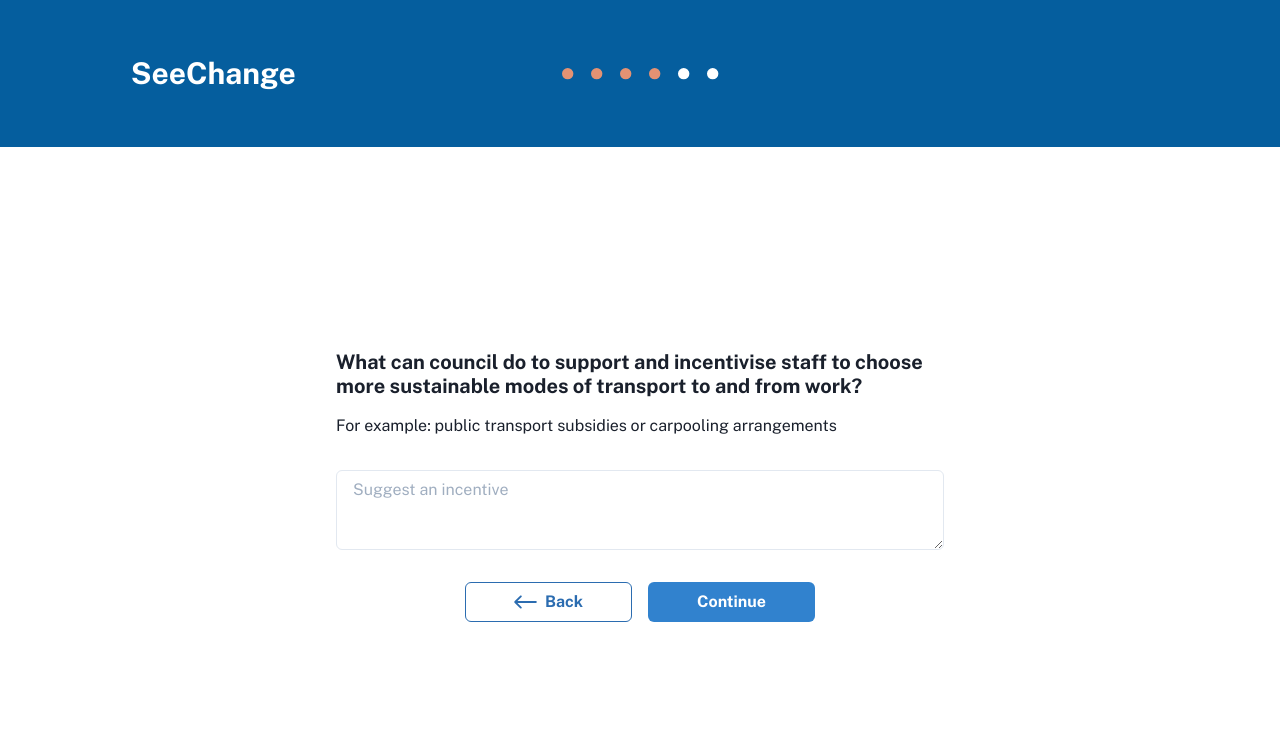
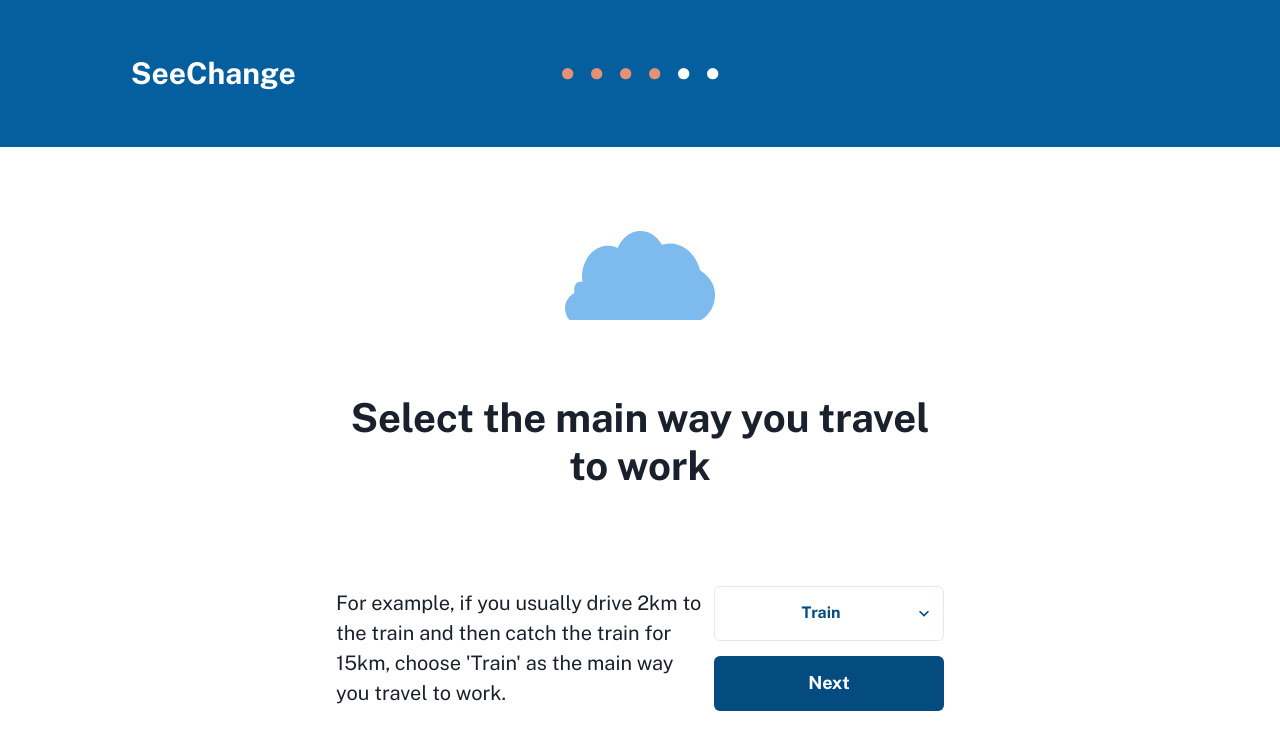
Before and after one commit to CodeforAustralia/council-emissions-calculator, a Next.js app: page /form/Question4 in a window 1280 px wide. Shown: the top 750 px of the page. Built offline with nearby package versions, Linux system fonts and the light colour scheme.

Commit message:
updated the new design for question 4

```diff
--- a/components/LinkButton/LinkButton.jsx
+++ b/components/LinkButton/LinkButton.jsx
@@ -1,17 +1,27 @@
 import Link from "next/link";
-import { Button, Text } from "@chakra-ui/react";
+import { Button, Text, Flex } from "@chakra-ui/react";
 import BackArrow from "../../public/images/back-arrow.svg";
 
-export default function LinkButton({ children, href, onClick, disabled, variant }) {
+export default function LinkButton({
+  children,
+  href,
+  onClick,
+  disabled,
+  variant,
+}) {
   return (
     <Link href={href} passHref>
       <Button
-        mt={8}
-        px="12"
-        colorScheme="blue"
         disabled={disabled}
         onClick={onClick}
-        variant={ variant || "solid" }
+        variant={variant || "solid"}
+        colorScheme="#044B7F.700"
+        size="lg"
+        fontSize="18px"
+        w="230px"
+        h="55px"
+        bg="#044B7F"
+        color="white"
       >
         {children}
       </Button>
@@ -22,15 +32,16 @@ export default function LinkButton({ children, href, onClick, disabled, variant
 export function BackButton(props) {
   return (
     <LinkButton {...props} variant="outline">
-      <BackArrow /><Text ml="0.5em">Back</Text>
+      <BackArrow />
+      <Text ml="0.5em">Back</Text>
     </LinkButton>
-  )
+  );
 }
 
 export function ContinueButton(props) {
   return (
     <LinkButton {...props}>
-      <Text>Continue</Text>
+      <Text>Next</Text>
     </LinkButton>
   );
 }
--- a/pages/form/Question4.jsx
+++ b/pages/form/Question4.jsx
@@ -1,34 +1,92 @@
 import { useState } from "react";
-import { Heading, Text, Textarea, Grid } from "@chakra-ui/react";
+
+import {
+  Heading,
+  Box,
+  Text,
+  Flex,
+  Select,
+  Stack,
+  Center,
+} from "@chakra-ui/react";
+import { modesOfTransport } from "../../utils/constants";
 import Layout from "../../components/Layout/Layout";
 import useForm from "../../components/FormProvider";
-import { BackButton, ContinueButton } from "../../components/LinkButton/LinkButton";
+import { ContinueButton } from "../../components/LinkButton/LinkButton";
 import Q4Progress from "../../public/images/progress-bar/q4-progress-dots.svg";
+import Q4Cloud from "../../public/images/clouds/cloud-q4.svg";
 
 export default function Question4() {
   const { answers, setAnswers } = useForm();
-  const [incentive, setIncentive] = useState(answers.incentive);
 
-  const saveAnswers = () => setAnswers( prev => ({...prev, incentive}) );
+  // selectedMode
+  const [selectedMode, setSelectedMode] = useState(
+    answers.mainTransportMode || ""
+  );
+
+  const saveAnswers = () =>
+    setAnswers((prev) => ({ ...prev, mainTransportMode: selectedMode }));
 
   return (
     <Layout isText={true} Progress={Q4Progress}>
-      <Heading as="h1" size="md" mt={6}>
-        What can council do to support and incentivise staff to choose more sustainable modes of transport to and from work?
+      <Box margin={"50px 0px 50px"}>
+        <Q4Cloud />
+      </Box>
+
+      <Heading
+        fontSize="40px"
+        mt="6"
+        fontWeight={700}
+        maxWidth={"624px"}
+        textAlign={"center"}
+        marginBottom={"30px"}
+      >
+        Select the main way you travel to work
       </Heading>
-      <Text mt={4} w="100%">
-        For example: public transport subsidies or carpooling arrangements
-      </Text>
-      <Textarea
-        mt={8}
-        value={incentive}
-        onChange={(e) => setIncentive(e.target.value)}
-        placeholder="Suggest an incentive"
-      />
-      <Grid templateColumns="repeat(2, 1fr)" gap={4}>
-        <BackButton href="/form/Question3" onClick={saveAnswers} />
-        <ContinueButton href="/form/Question5" onClick={saveAnswers} />
-      </Grid>
+      {/* Responsive buttons */}
+      <Flex
+        maxWidth="full"
+        margin={"60px 0px 50px"}
+        // flexDirection={["column", "row"]}
+      >
+        <Box fontSize="20px" mr="10px" textAlign="left">
+          <Text my={2} maxWidth={"550px"}>
+            For example, if you usually drive 2km to the train and then catch
+            the train for 15km, choose 'Train' as the main way you travel to
+            work.
+          </Text>
+        </Box>
+        {/* button is centered on a smaller screen. */}
+        <Center>
+          <Stack direction="column" spacing="15px" justifyContent="center">
+            <Select
+              maxWidth={"230px"}
+              textAlign="center"
+              placeholder="Train"
+              color="#044B7F"
+              h="55px"
+              fontWeight="bold"
+              onChange={(e) => setSelectedMode(e.target.value)}
+              border=".2px solid #044B7F"
+            >
+              {modesOfTransport.map((mode) => (
+                <option
+                  fontSize="lg"
+                  key={mode}
+                  value={mode}
+                  selected={mode === selectedMode}
+                >
+                  {mode}
+                </option>
+              ))}
+            </Select>
+            {/* </GridItem> */}
+            <Box maxWidth={"450px"} h="55px">
+              <ContinueButton href="/form/Question5" onClick={saveAnswers} />
+            </Box>
+          </Stack>
+        </Center>
+      </Flex>
     </Layout>
   );
 }
--- a/styles/globals.css
+++ b/styles/globals.css
@@ -13,4 +13,5 @@ a {
 
 * {
   box-sizing: border-box;
+  /* overflow-y: hidden; */
 }
```
Also changed, not shown: pages/form/Question2.jsx (line endings or trailing spaces), public/images/clouds/cloud-q4.svg (added), 1 other file (tests, documents, lock files or other folders).
